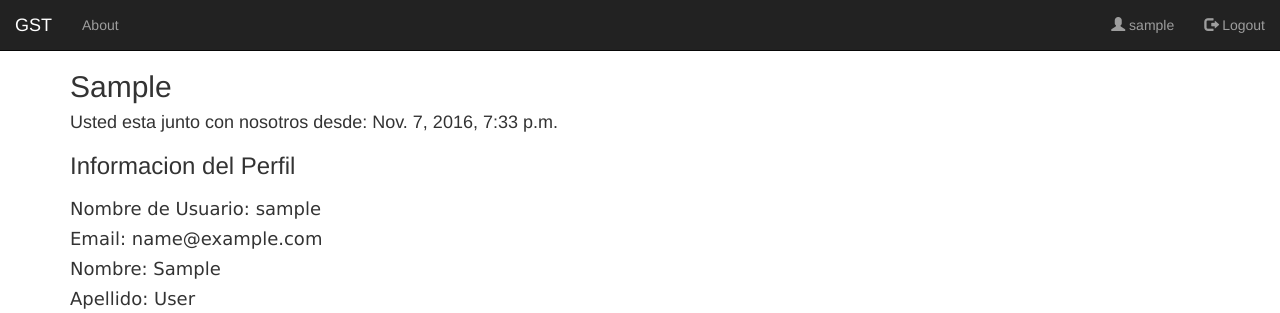
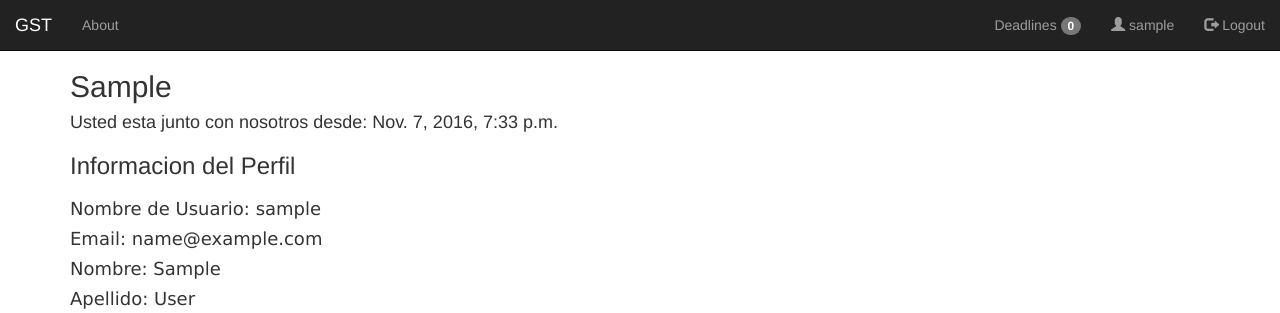
Before and after one commit to ingsoft-famaf/HoustonWHAP, a Django app: page /me/ in a window 1280 px wide. Shown: the top 313 px of the page. Run offline with Django 3.2, Linux system fonts and the light colour scheme; the visitor is signed in with stand-in values (Sample User, id 1); data that the repository does not hold is empty; some libraries are stand-ins or nearby versions.

Commit message:
#165 #172 Notifications on navbar.

```diff
--- a/src/goal_set_track/goal_set_track/urls.py
+++ b/src/goal_set_track/goal_set_track/urls.py
@@ -15,7 +15,7 @@ Including another URLconf
 """
 from django.conf.urls import url
 from django.contrib import admin
-from gst.views import user, task, subtask, category
+from gst.views import user, task, subtask, category, deadline
 
 urlpatterns = [
     url(r'^admin/', admin.site.urls),
@@ -26,6 +26,8 @@ urlpatterns = [
     url(r'^register/$', user.RegisterView.as_view(), name='register'),
     url(r'^me/$', user.UserView.as_view(), name='user'),
     url(r'^me/edit/$', user.UserEditView.as_view(), name='user_edit'),
+
+    url(r'^deadlines/$', deadline.DeadlinesView.as_view(), name='deadlines'),
 
     url(r'^category/$', category.CategoryView.as_view(), name='category'),
     url(r'^category/create/$', category.CategoryCreateView.as_view(), name='category_create'),
--- a/src/goal_set_track/gst/templates/navbar.html
+++ b/src/goal_set_track/gst/templates/navbar.html
@@ -14,6 +14,12 @@
     </ul>
     <ul class="nav navbar-nav navbar-right">
       {% if username %}
+        <li>
+          <a href="{% url 'deadlines' %}">
+            Deadlines
+            <span class="badge">{{ number_deadlines }}</span>
+          </a>
+        </li>
         <li>
           <a href="/me">
             <span class="glyphicon glyphicon-user"></span>
--- a/src/goal_set_track/gst/views/category.py
+++ b/src/goal_set_track/gst/views/category.py
@@ -4,13 +4,14 @@ from django.http import HttpResponse as HTTPr
 from ..models import *
 from django.contrib.auth.models import User
 from django.contrib.auth.mixins import LoginRequiredMixin
-
+from deadline import number_deadlines_from_user
 
 class CategoryView(LoginRequiredMixin, View):
     def get(self, req):
         viewitems = {
             'title': 'Categories',
             'username': req.user.username,
+            'number_deadlines': number_deadlines_from_user(req.user),
             'categories': req.user.category_set.all()
         }
         return render(req, 'gst/category.html', viewitems)
@@ -26,6 +27,7 @@ class CategoryEditView(LoginRequiredMixin, View):
         viewitems = {
             'title': 'Category Edit',
             'username': req.user.username,
+            'number_deadlines': number_deadlines_from_user(req.user),
             'category': req.user.category_set.get(id=category)
         }
         return render(req, 'gst/category_edit.html', viewitems)
--- /dev/null
+++ b/src/goal_set_track/gst/views/deadline.py
@@ -0,0 +1,53 @@
+from django.shortcuts import render, redirect
+from django.views.generic import View
+from ..models import *
+from django.contrib.auth.models import User
+from django.contrib.auth.mixins import LoginRequiredMixin
+from django.utils.dateparse import parse_datetime
+from django.utils import timezone
+
+def is_deadline_near(date):
+    if date > timezone.now():
+        delta = date - timezone.now()
+        return delta.days == 0
+
+def number_deadlines_from_user(user):
+    task_deadlines, subtask_deadlines = deadlines_from_user(user)
+    return len(task_deadlines) + len(subtask_deadlines)
+
+def deadlines_from_user(user):
+    task_deadlines = []
+    subtask_deadlines = []
+    for category in user.category_set.all():
+        for task in category.task_set.all():
+            if (not task.complete and
+                task.notify_user and
+                is_deadline_near(task.deadline)):
+                task_deadlines.append(task)
+            for subtask in task.subtask_set.all():
+                print subtask
+                print subtask.notify_user
+                print subtask.deadline
+                if (not subtask.complete and
+                    subtask.notify_user and
+                    is_deadline_near(subtask.deadline)):
+                    subtask_deadlines.append(subtask)
+
+    print 'tasks: \n'
+    print task_deadlines
+    print 'subtasks: \n'
+    print subtask_deadlines
+
+    return task_deadlines, subtask_deadlines
+
+class DeadlinesView(LoginRequiredMixin, View):
+    def get(self, req):
+        task_deadlines, subtask_deadlines = deadlines_from_user(req.user)
+        viewitems = {
+            'title': 'Notificaciones',
+            'username': req.user.username,
+            'number_deadlines': number_deadlines_from_user(req.user),
+            'task_deadlines': task_deadlines if len(task_deadlines) > 0 else False,
+            'subtask_deadlines': subtask_deadlines if len(subtask_deadlines) > 0 else False,
+        }
+        return render(req, 'gst/deadlines.html', viewitems)
--- a/src/goal_set_track/gst/views/subtask.py
+++ b/src/goal_set_track/gst/views/subtask.py
@@ -5,12 +5,14 @@ from django.contrib.auth.models import User
 from django.contrib.auth.mixins import LoginRequiredMixin
 from django.utils.dateparse import parse_datetime
 from django.utils import timezone
+from deadline import number_deadlines_from_user
 
 class SubTaskView(LoginRequiredMixin, View):
     def get(self, req, category, task):
         viewitems = {
             'title': 'Sub Tareas',
             'username': req.user.username,
+            'number_deadlines': number_deadlines_from_user(req.user),
             'category': req.user.category_set.get(id=category),
             'task': req.user.category_set.get(id=category).task_set.get(id=task),
             'subtasks': req.user.category_set.get(id=category)
@@ -38,6 +40,7 @@ class SubTaskEditView(LoginRequiredMixin, View):
         viewitems = {
             'title': 'Editar Subtarea',
             'username': req.user.username,
+            'number_deadlines': number_deadlines_from_user(req.user),
             'category': req.user.category_set.get(id=category),
             'task': req.user.category_set.get(id=category).task_set.get(id=task),
             'subtask': req.user.category_set.get(id=category).task_set.get(id=task).subtask_set.get(id=subtask)
--- a/src/goal_set_track/gst/views/task.py
+++ b/src/goal_set_track/gst/views/task.py
@@ -5,12 +5,14 @@ from django.contrib.auth.models import User
 from django.contrib.auth.mixins import LoginRequiredMixin
 from django.utils.dateparse import parse_datetime
 from django.utils import timezone
+from deadline import number_deadlines_from_user
 
 class TaskView(LoginRequiredMixin, View):
     def get(self, req, category):
         viewitems = {
             'title': 'Tareas',
             'username': req.user.username,
+            'number_deadlines': number_deadlines_from_user(req.user),
             'category': req.user.category_set.get(id=category),
             'tasks': req.user.category_set.get(id=category).task_set.all()
         }
@@ -38,6 +40,7 @@ class TaskEditView(LoginRequiredMixin, View):
         viewitems = {
             'title': 'Editar Subtarea',
             'username': req.user.username,
+            'number_deadlines': number_deadlines_from_user(req.user),
             'category': req.user.category_set.get(id=category),
             'task': req.user.category_set.get(id=category).task_set.get(id=task),
         }
@@ -83,7 +86,7 @@ def _task_data_from_POST(post):
         result['description'] = post['description']
 
     if 'notify_user' in post:
-        result['notify_user'] = post['notify_user']
+        result['notify_user'] = post['notify_user'] == 'on'
 
     if 'deadline' in post and post['deadline'] != '':
         result['deadline'] = post['deadline']
--- a/src/goal_set_track/gst/views/user.py
+++ b/src/goal_set_track/gst/views/user.py
@@ -6,13 +6,15 @@ from django.contrib.auth.decorators import login_required
 from django.contrib.auth.models import User
 from django.contrib.auth import authenticate, login, logout
 from django.contrib.auth.mixins import LoginRequiredMixin
+from deadline import number_deadlines_from_user
 
 # Create your views here.
 @login_required
 def home(req):
     viewitems = {
         'title': 'Home',
-        'username': req.user.username
+        'username': req.user.username,
+        'number_deadlines': number_deadlines_from_user(req.user),
     }
     return redirect('category')
 
@@ -69,7 +71,8 @@ class AboutView(View):
     def get(self, req):
         viewitems = {
             'title': 'About',
-            'username': req.user.username if req.user.username else None
+            'username': req.user.username if req.user.username else None,
+            'number_deadlines': number_deadlines_from_user(req.user) if req.user else None,
         }
         return render(req, 'gst/about.html', viewitems)
 
@@ -79,6 +82,7 @@ class UserView(LoginRequiredMixin, View):
         viewitems = {
             'title': 'Profile Information',
             'username': req.user.username,
+            'number_deadlines': number_deadlines_from_user(req.user),
             'user': req.user
         }
         return render(req, 'gst/user.html', viewitems)
@@ -88,6 +92,7 @@ class UserEditView(LoginRequiredMixin, View):
         viewitems = {
             'title': 'Edit Profile Information',
             'username': req.user.username,
+            'number_deadlines': number_deadlines_from_user(req.user),
             'user': req.user
         }
         return render(req, 'gst/user_edit.html', viewitems)
```
Also changed, not shown: src/goal_set_track/gst/templates/gst/deadlines.html (added, +28 -0 lines).
